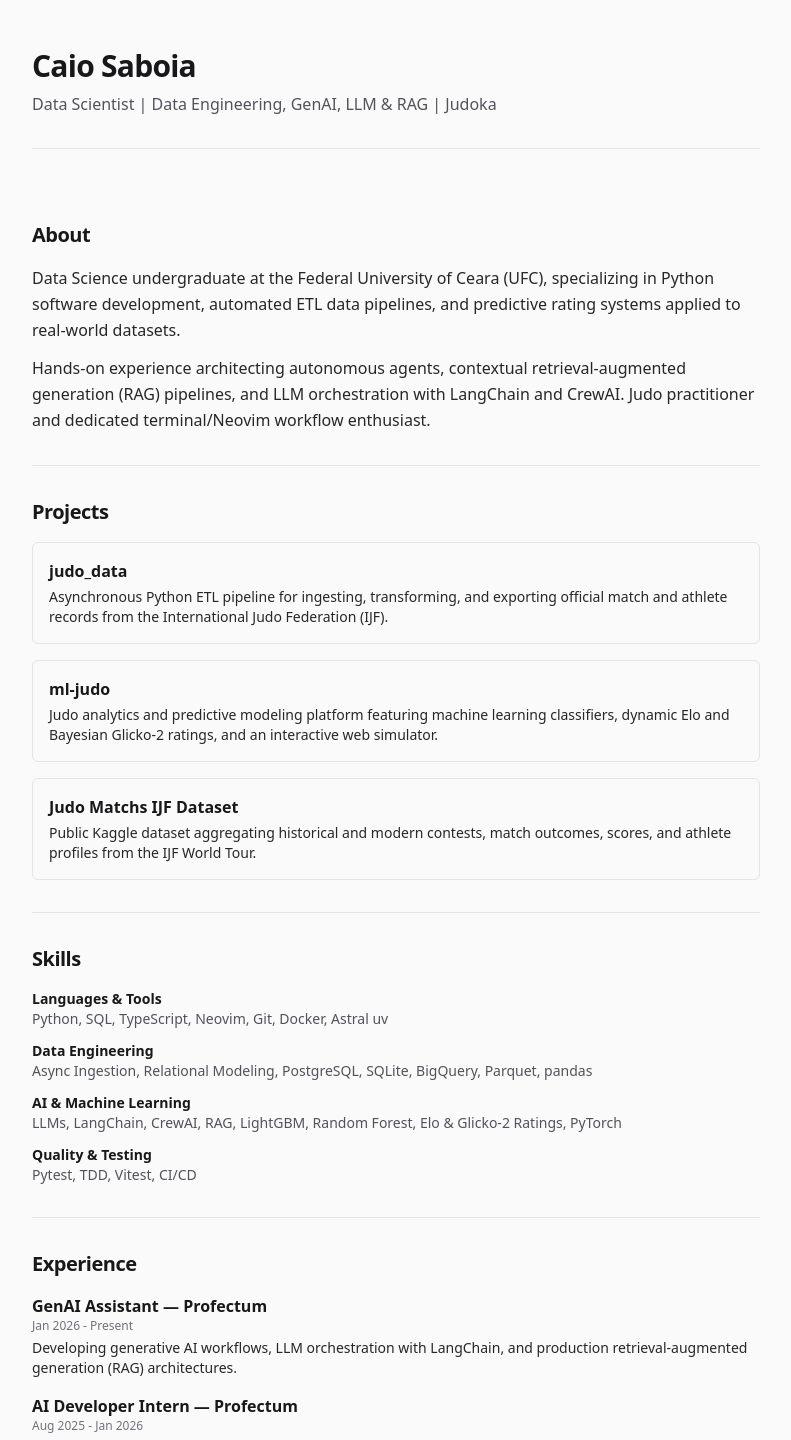
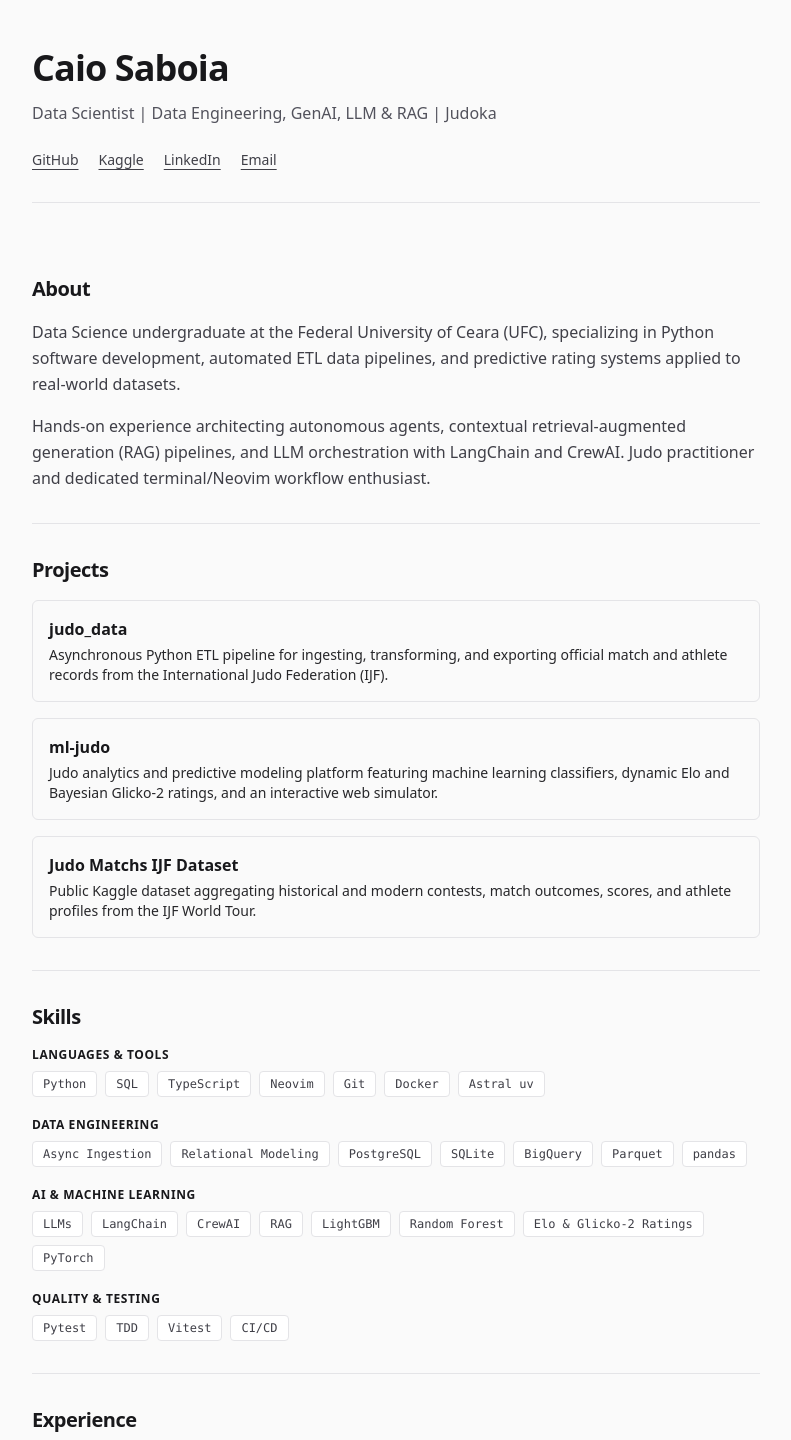
Before and after one commit to caiosaboia/portfolio, a Next.js app: page /en/ in a window 1280 px wide. Shown: the top 1440 px of the page, without its empty margins (244-1035 px from the left). Built offline with nearby package versions, Linux system fonts and the light colour scheme.

Commit message:
feat(sections): add header, about and skills sections

```diff
--- /dev/null
+++ b/components/Header.tsx
@@ -0,0 +1,44 @@
+import React from "react";
+import { SocialLink } from "@/content";
+
+interface HeaderProps {
+  name: string;
+  headline: string;
+  links: SocialLink[];
+  actions?: React.ReactNode;
+}
+
+export function Header({ name, headline, links, actions }: HeaderProps) {
+  return (
+    <header className="mb-10 pb-8 border-b border-zinc-200 dark:border-zinc-800">
+      <div className="flex items-start justify-between gap-4">
+        <div>
+          <h1 className="text-3xl font-extrabold tracking-tight text-zinc-900 dark:text-zinc-100 sm:text-4xl">
+            {name}
+          </h1>
+          <p className="mt-3 text-base text-zinc-600 dark:text-zinc-400 font-medium leading-relaxed">
+            {headline}
+          </p>
+        </div>
+        {actions ? <div className="flex items-center gap-2 pt-1">{actions}</div> : null}
+      </div>
+
+      <nav aria-label="Social and contact links" className="mt-6 flex flex-wrap gap-x-5 gap-y-2">
+        {links.map((link) => {
+          const isExternal = link.url.startsWith("http");
+          return (
+            <a
+              key={link.url}
+              href={link.url}
+              target={isExternal ? "_blank" : undefined}
+              rel={isExternal ? "noopener noreferrer" : undefined}
+              className="text-sm font-medium text-zinc-700 hover:text-zinc-900 dark:text-zinc-300 dark:hover:text-white underline underline-offset-4 transition-colors"
+            >
+              {link.label}
+            </a>
+          );
+        })}
+      </nav>
+    </header>
+  );
+}
--- a/components/Portfolio.tsx
+++ b/components/Portfolio.tsx
@@ -1,31 +1,29 @@
 import React from "react";
 import { Content, Locale } from "@/content";
+import { Header } from "./Header";
 import { Section } from "./Section";
 
 export interface PortfolioProps {
   content: Content;
   lang: Locale;
+  headerActions?: React.ReactNode;
 }
 
-export function Portfolio({ content }: PortfolioProps) {
+export function Portfolio({ content, headerActions }: PortfolioProps) {
   return (
     <div className="min-h-screen bg-zinc-50 dark:bg-zinc-950 text-zinc-800 dark:text-zinc-200 antialiased transition-colors">
       <main className="max-w-3xl mx-auto px-5 py-12">
-        <header className="mb-10 pb-8 border-b border-zinc-200 dark:border-zinc-800">
-          <h1 className="text-3xl font-extrabold tracking-tight text-zinc-900 dark:text-zinc-100">
-            {content.header.name}
-          </h1>
-          <p className="mt-2 text-base text-zinc-600 dark:text-zinc-400">
-            {content.header.headline}
-          </p>
-        </header>
+        <Header
+          name={content.header.name}
+          headline={content.header.headline}
+          links={content.header.links}
+          actions={headerActions}
+        />
 
         <Section id="about" title={content.about.title}>
-          <div className="space-y-3">
+          <div className="space-y-4 text-zinc-700 dark:text-zinc-300 leading-relaxed text-sm sm:text-base">
             {content.about.paragraphs.map((p, idx) => (
-              <p key={idx} className="leading-relaxed">
-                {p}
-              </p>
+              <p key={idx}>{p}</p>
             ))}
           </div>
         </Section>
@@ -42,11 +40,22 @@ export function Portfolio({ content }: PortfolioProps) {
         </Section>
 
         <Section id="skills" title={content.skills.title}>
-          <div className="space-y-3">
+          <div className="space-y-5">
             {content.skills.categories.map((cat, idx) => (
-              <div key={idx}>
-                <h3 className="font-semibold text-sm text-zinc-900 dark:text-zinc-100">{cat.name}</h3>
-                <p className="text-sm text-zinc-600 dark:text-zinc-400">{cat.skills.join(", ")}</p>
+              <div key={idx} className="space-y-2">
+                <h3 className="font-semibold text-zinc-900 dark:text-zinc-100 uppercase tracking-wider text-xs">
+                  {cat.name}
+                </h3>
+                <ul className="flex flex-wrap gap-2">
+                  {cat.skills.map((skill, sIdx) => (
+                    <li
+                      key={sIdx}
+                      className="text-xs px-2.5 py-1 rounded border border-zinc-200 dark:border-zinc-800 bg-white dark:bg-zinc-900 text-zinc-700 dark:text-zinc-300 font-mono"
+                    >
+                      {skill}
+                    </li>
+                  ))}
+                </ul>
               </div>
             ))}
           </div>
--- a/components/Section.tsx
+++ b/components/Section.tsx
@@ -7,9 +7,17 @@ interface SectionProps {
 }
 
 export function Section({ id, title, children }: SectionProps) {
+  const headingId = `${id}-title`;
   return (
-    <section id={id} className="py-8 border-b border-zinc-200 dark:border-zinc-800 last:border-b-0">
-      <h2 className="text-xl font-bold tracking-tight text-zinc-900 dark:text-zinc-100 mb-4">
+    <section
+      id={id}
+      aria-labelledby={headingId}
+      className="py-8 border-b border-zinc-200 dark:border-zinc-800 last:border-b-0"
+    >
+      <h2
+        id={headingId}
+        className="text-xl font-bold tracking-tight text-zinc-900 dark:text-zinc-100 mb-4"
+      >
         {title}
       </h2>
       {children}
```
Also changed, not shown: 1 other file (tests, documents, lock files or other folders).
